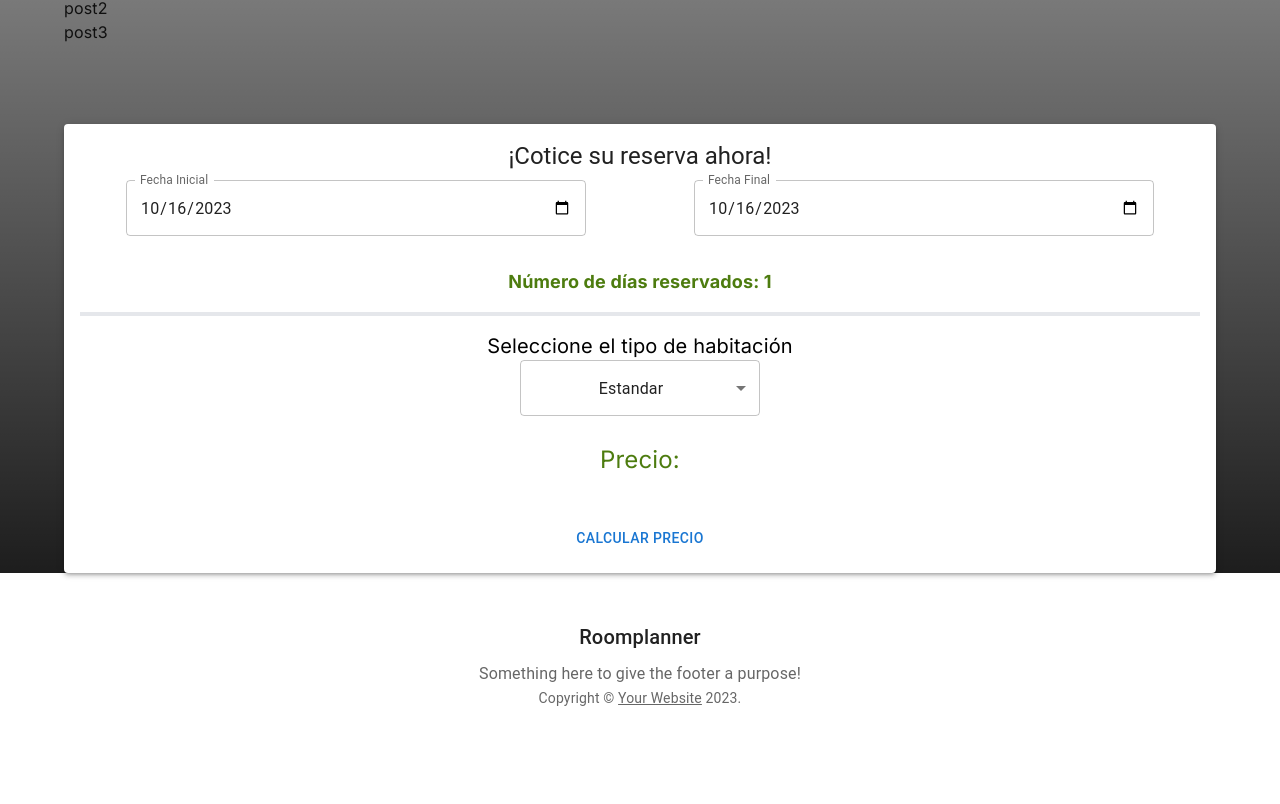
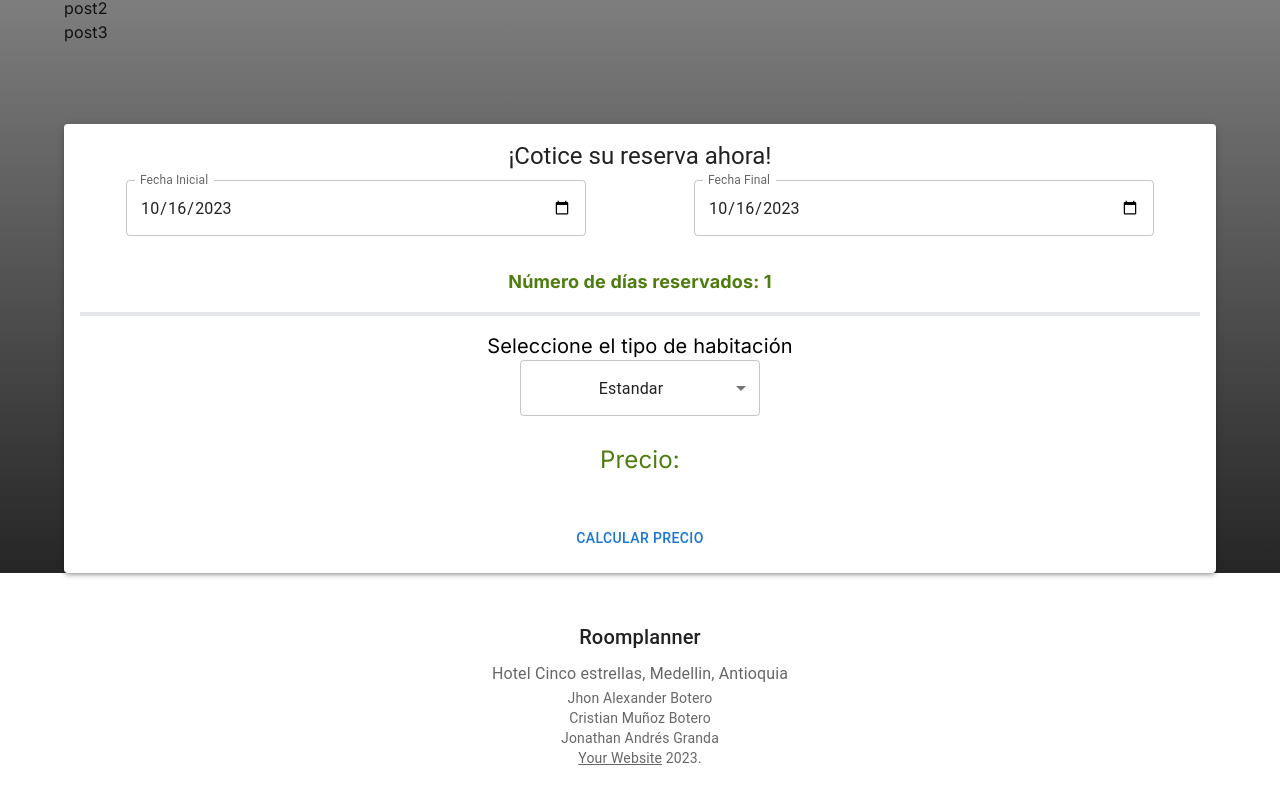
Before and after one commit to cristianmunoz1/roomplanner, a Next.js app: page / in a window 1280 px wide. Shown: the part 841-1645 px from the top of the page. Before the commit the page ends 1597 px from the top, so only its background shows below. Built offline with nearby package versions, Linux system fonts and the light colour scheme.

Commit message:
Escritura y edicion del footer

```diff
--- a/components/footer/FooterComponent.tsx
+++ b/components/footer/FooterComponent.tsx
@@ -7,7 +7,9 @@ import Link from '@mui/material/Link';
 function Copyright() {
     return (
         <Typography variant="body2" color="text.secondary" align="center">
-            {'Copyright © '}
+            {'Jhon Alexander Botero '}<br/>
+            {'Cristian Muñoz Botero '}<br/>
+            {'Jonathan Andrés Granda '}<br/>
             <Link color="inherit" href="https://mui.com/">
                 Your Website
             </Link>{' '}
--- a/package.json
+++ b/package.json
@@ -14,6 +14,7 @@
     "@mui/icons-material": "^5.14.15",
     "@mui/material": "^5.14.15",
     "@mui/x-date-pickers": "^6.16.3",
+    "date-fns": "^2.30.0",
     "dayjs": "^1.11.10",
     "markdown-to-jsx": "^7.3.2",
     "next": "^13.5.6",
--- a/pages/landing-page.tsx
+++ b/pages/landing-page.tsx
@@ -82,7 +82,7 @@ export default function Blog() {
       </Container >
       <Footer
         title="Roomplanner"
-        description="Something here to give the footer a purpose!"
+        description="Hotel Cinco estrellas, Medellin, Antioquia "
       />
     </>
   );
```
Also changed, not shown: 1 other file (tests, documents, lock files or other folders).
